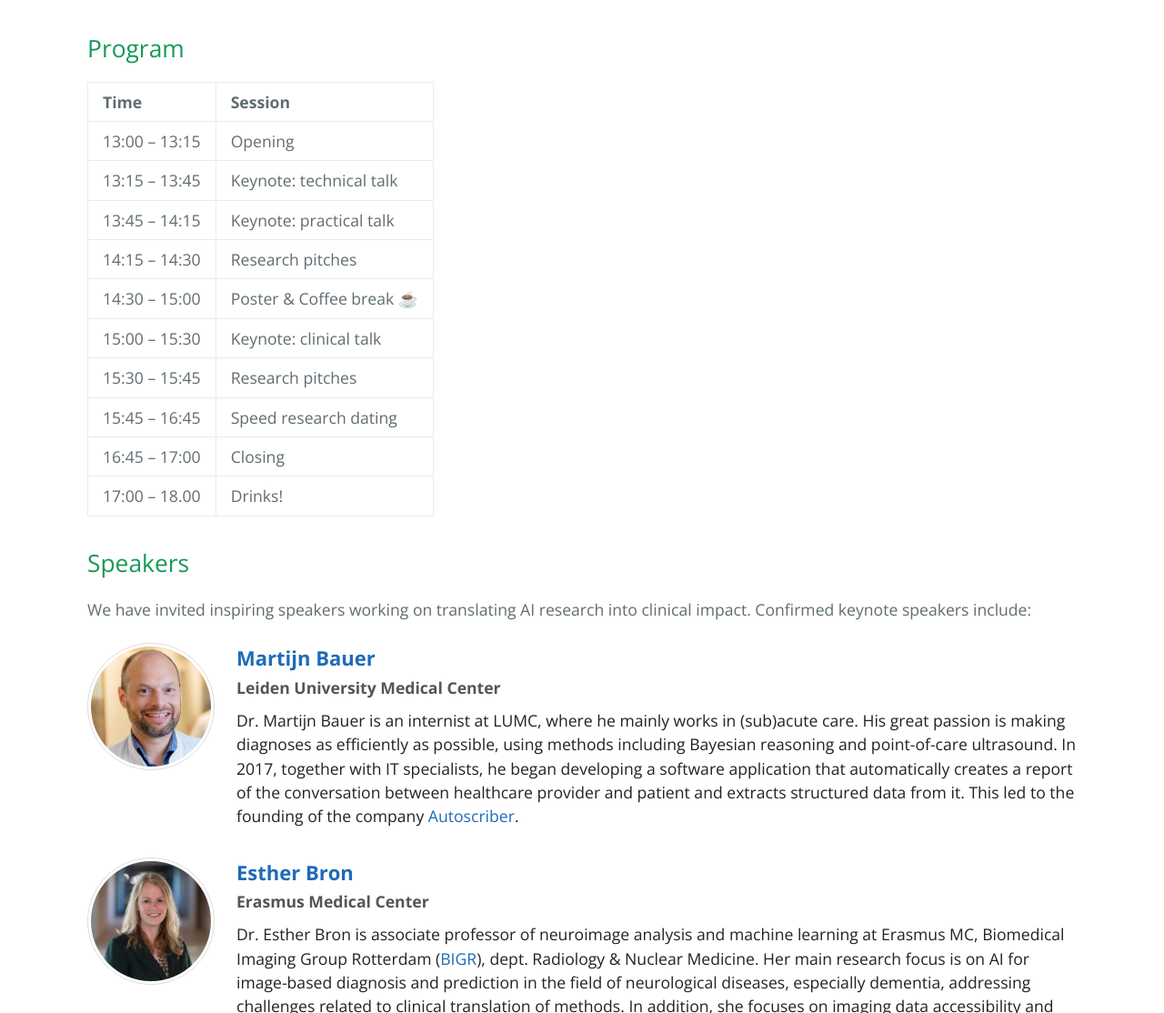
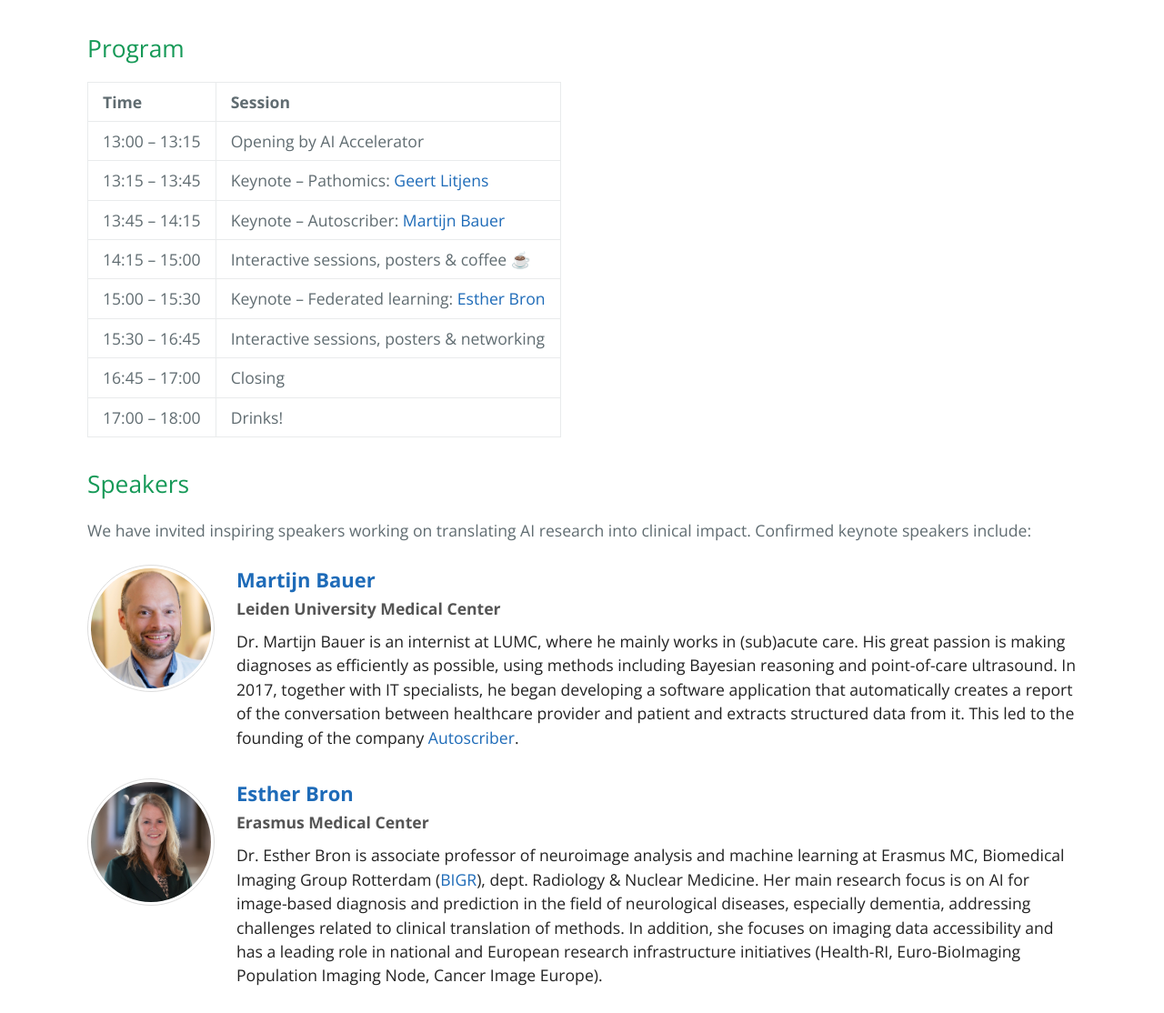
Before and after one commit to AI-Symposium-MedResearch/2026, a Jekyll site: the page built from index.md, in a window 1280 px wide, cut to the strip 1847-2961 px from the top of the page. Shown: the whole strip at 91% size. Built offline with Jekyll 4.4.1, drawn with Linux system fonts in a browser that asks for light colours; our own code applies the rules of GitHub Pages for plain Markdown files.

Commit message:
updated new program

```diff
--- a/assets/css/style.scss
+++ b/assets/css/style.scss
@@ -112,6 +112,7 @@
   display: flex;
   align-items: flex-start;
   gap: 1.5rem;
+  scroll-margin-top: 1.5rem;
 }
 
 @media (max-width: 40rem) {
--- a/index.md
+++ b/index.md
@@ -51,23 +51,21 @@ The symposium will be held at Arminius Church (Museumpark 3, 3015 CB), Rotterdam
 
 | Time | Session |
 |:------|:---------|
-| 13:00 – 13:15 | Opening |
-| 13:15 – 13:45 | Keynote: technical talk |
-| 13:45 – 14:15 | Keynote: practical talk |
-| 14:15 – 14:30 | Research pitches |
-| 14:30 – 15:00 | Poster & Coffee break ☕️|
-| 15:00 – 15:30 | Keynote: clinical talk |
-| 15:30 – 15:45 | Research pitches |
-| 15:45 – 16:45 | Speed research dating |
+| 13:00 – 13:15 | Opening by AI Accelerator |
+| 13:15 – 13:45 | Keynote – Pathomics: [Geert Litjens](#speaker-geert-litjens) |
+| 13:45 – 14:15 | Keynote – Autoscriber: [Martijn Bauer](#speaker-martijn-bauer) |
+| 14:15 – 15:00 | Interactive sessions, posters & coffee ☕️ |
+| 15:00 – 15:30 | Keynote – Federated learning: [Esther Bron](#speaker-esther-bron) |
+| 15:30 – 16:45 | Interactive sessions, posters & networking |
 | 16:45 – 17:00 | Closing |
-| 17:00 – 18.00 | Drinks! |
+| 17:00 – 18:00 | Drinks! |
 
 ## Speakers
 
 We have invited inspiring speakers working on translating AI research into clinical impact. Confirmed keynote speakers include:
 
 <div class="speakers-grid">
-  <div class="speaker">
+  <div class="speaker" id="speaker-martijn-bauer">
     <img src="assets/speakers/Martijn.jpg" alt="Martijn Bauer">
     <div class="info">
       <h3 class="name"><a href="https://www.linkedin.com/in/martijn-bauer-79909b6/">Martijn Bauer</a></h3>
@@ -75,7 +73,7 @@ We have invited inspiring speakers working on translating AI research into clini
       <p class="bio">Dr. Martijn Bauer is an internist at LUMC, where he mainly works in (sub)acute care. His great passion is making diagnoses as efficiently as possible, using methods including Bayesian reasoning and point-of-care ultrasound. In 2017, together with IT specialists, he began developing a software application that automatically creates a report of the conversation between healthcare provider and patient and extracts structured data from it. This led to the founding of the company <a href="https://www.linkedin.com/company/autoscriber/">Autoscriber</a>.</p>
     </div>
   </div>
-  <div class="speaker">
+  <div class="speaker" id="speaker-esther-bron">
     <img src="assets/speakers/Esther.jpg" alt="Esther Bron">
     <div class="info">
       <h3 class="name"><a href="https://estherbron.com/">Esther Bron</a></h3>
@@ -83,7 +81,7 @@ We have invited inspiring speakers working on translating AI research into clini
       <p class="bio">Dr. Esther Bron is associate professor of neuroimage analysis and machine learning at Erasmus MC, Biomedical Imaging Group Rotterdam (<a href="https://bigr.nl">BIGR</a>), dept. Radiology & Nuclear Medicine. Her main research focus is on AI for image-based diagnosis and prediction in the field of neurological diseases, especially dementia, addressing challenges related to clinical translation of methods. In addition, she focuses on imaging data accessibility and has a leading role in national and European research infrastructure initiatives (Health-RI, Euro-BioImaging Population Imaging Node, Cancer Image Europe).</p>
     </div>
   </div>
-  <div class="speaker">
+  <div class="speaker" id="speaker-geert-litjens">
     <img src="assets/speakers/Geert.jpg" alt="Geert Litjens">
     <div class="info">
       <h3 class="name"><a href="https://geertlitjens.nl/">Geert Litjens</a></h3>
@@ -96,7 +94,7 @@ We have invited inspiring speakers working on translating AI research into clini
 ## Registration
 The registration is free and includes coffee breaks and after-drink. We welcome anyone interested in applying AI to medical research attend.
 
-[REGISTRATION LINK](https://ai-symposium-medresearch.github.io/2026/registration/)
+[REGISTRATION LINK](https://forms.cloud.microsoft/e/kge4fH2DfK)
 
 
 ## Organizing Committee
```
